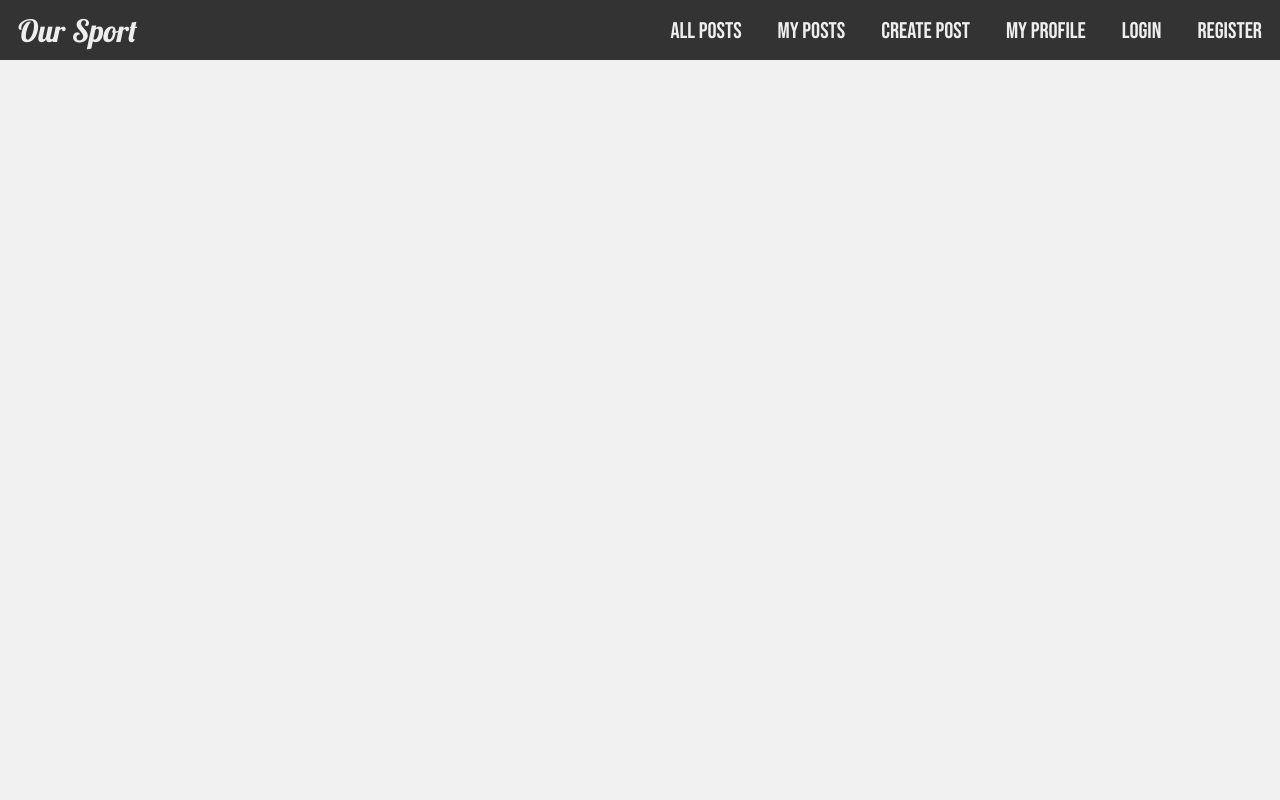
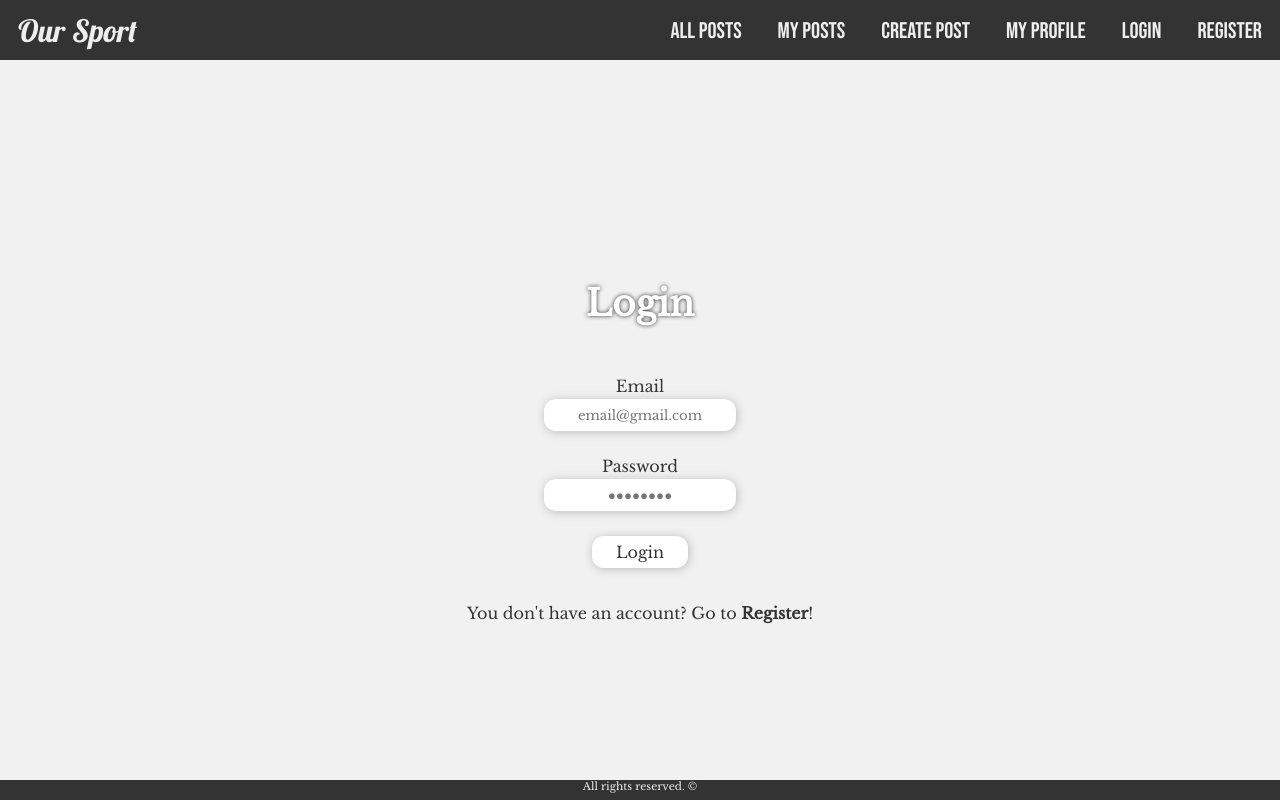
Before and after one commit to nikolay5r/our-sport-app, a React (Create React App) app: page /login in a window 1280 px wide. Built offline with nearby package versions, Linux system fonts and the light colour scheme.

Commit message:
Create Login Component

```diff
--- a/public/styles/index.css
+++ b/public/styles/index.css
@@ -70,6 +70,7 @@ html, body, #root {
     cursor: pointer;
     transition: 0.8s;
     text-align: center;
+    text-transform: capitalize;
 }
 
 .popular-sport {
--- a/src/App.js
+++ b/src/App.js
@@ -8,6 +8,7 @@ import {
 import Navigation from './components/Navigation/Navigation';
 import Footer from './components/Footer';
 import Home from './components/Home/Home';
+import Login from './components/Auth/Login';
 
 function App() {
     return (
@@ -16,6 +17,7 @@ function App() {
 
             <Routes>
                 <Route path="/" element={<Home />} />
+                <Route path="/login" element={<Login />} />
             </Routes>
 
             <Footer />
--- /dev/null
+++ b/src/components/Auth/Login.js
@@ -0,0 +1,19 @@
+export default function Login() {
+    return (
+        <div className="page-content">
+            <div className="account login">
+                <form action="">
+                    <h1 className="heading">Login</h1>
+
+                    <label for="email">Email</label>
+                    <input type="email" placeholder="email@gmail.com" value="" id="email" />
+                    <label for="password">Password</label>
+                    <input type="password" placeholder="&#9679;&#9679;&#9679;&#9679;&#9679;&#9679;&#9679;&#9679;"
+                        value="" id="password" />
+                    <input type="submit" value="Login" />
+                    <p>You don't have an account? Go to <a href="">Register</a>!</p>
+                </form>
+            </div>
+        </div>
+    )
+}
```
